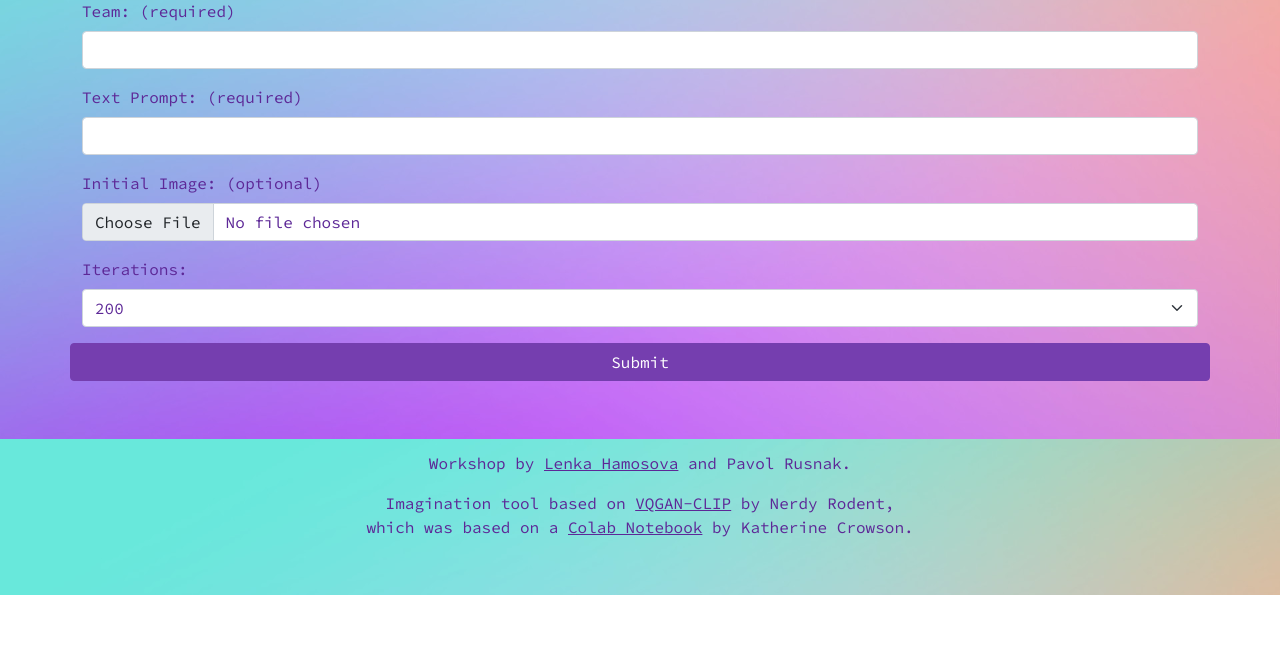
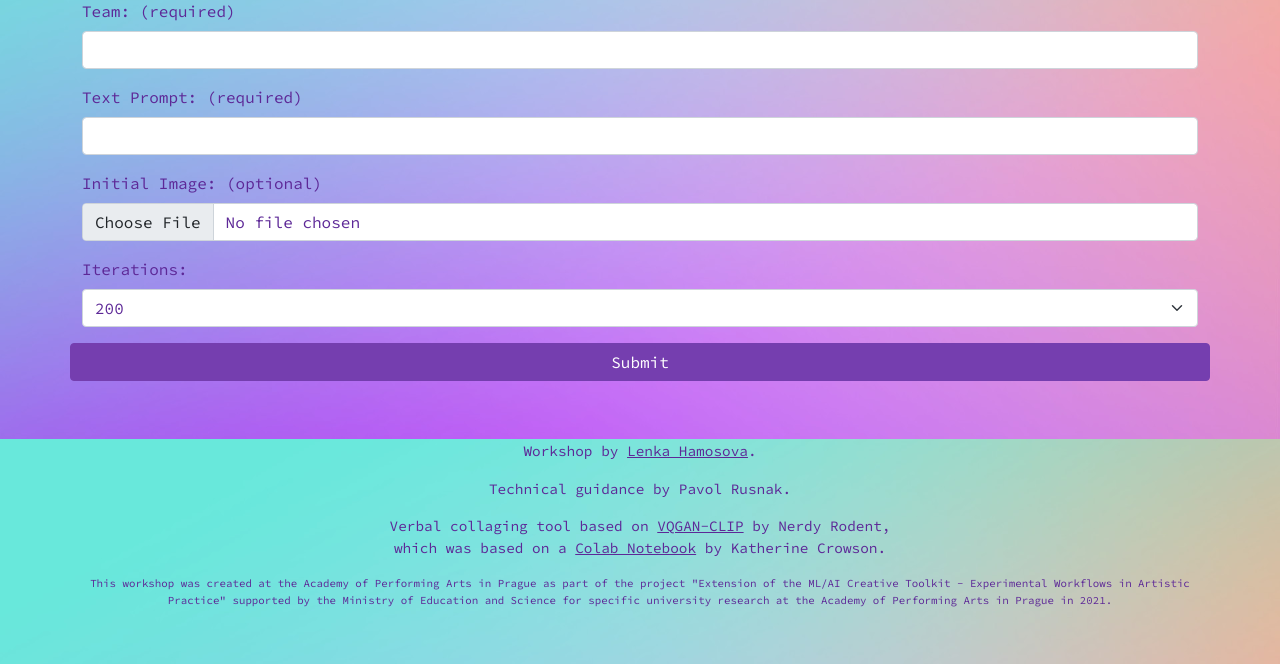
Before and after one commit to prusnak/fictioning, a Flask app: page / in a window 1280 px wide. Shown: the part 361-1025 px from the top of the page. Before the commit the page ends 956 px from the top, so only its background shows below. Run offline with Flask 2, Linux system fonts and the light colour scheme.

Commit message:
update footer

```diff
--- a/static/style.css
+++ b/static/style.css
@@ -48,7 +48,12 @@ h4 {
 }
 
 #footer {
-  padding-top: 30px;
+  padding-top: 20px;
   margin: 40px;
   text-align: center;
+  font-size: 90%;
 }
+
+#footer .small {
+    font-size: 75%;
+}
--- a/templates/base.html
+++ b/templates/base.html
@@ -24,8 +24,10 @@
 
       <div class="row justify-content-center">
         <div id="footer">
-        <p>Workshop by <a href="https://hamosova.com" target="_blank">Lenka Hamosova</a> and Pavol Rusnak.</p>
-        <p>Imagination tool based on <a href="https://github.com/nerdyrodent/VQGAN-CLIP" target="_blank">VQGAN-CLIP</a> by Nerdy Rodent,<br>which was based on a <a href="https://colab.research.google.com/drive/1ZAus_gn2RhTZWzOWUpPERNC0Q8OhZRTZ" target="_blank">Colab Notebook</a> by Katherine Crowson.
+          <p>Workshop by <a href="https://hamosova.com" target="_blank">Lenka Hamosova</a>.</p>
+          <p>Technical guidance by Pavol Rusnak.</p>
+          <p>Verbal collaging tool based on <a href="https://github.com/nerdyrodent/VQGAN-CLIP" target="_blank">VQGAN-CLIP</a> by Nerdy Rodent,<br>which was based on a <a href="https://colab.research.google.com/drive/1ZAus_gn2RhTZWzOWUpPERNC0Q8OhZRTZ" target="_blank">Colab Notebook</a> by Katherine Crowson.</p>
+          <p class="small">This workshop was created at the Academy of Performing Arts in Prague as part of the project "Extension of the ML/AI Creative Toolkit - Experimental Workflows in Artistic Practice" supported by the Ministry of Education and Science for specific university research at the Academy of Performing Arts in Prague in 2021.</p>
         </div>
       </div>
     </div>
```
Also changed, not shown: 1 other file.
